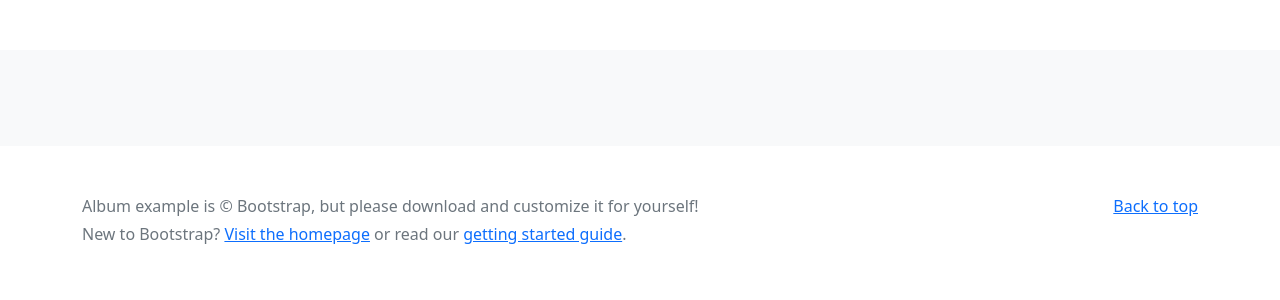
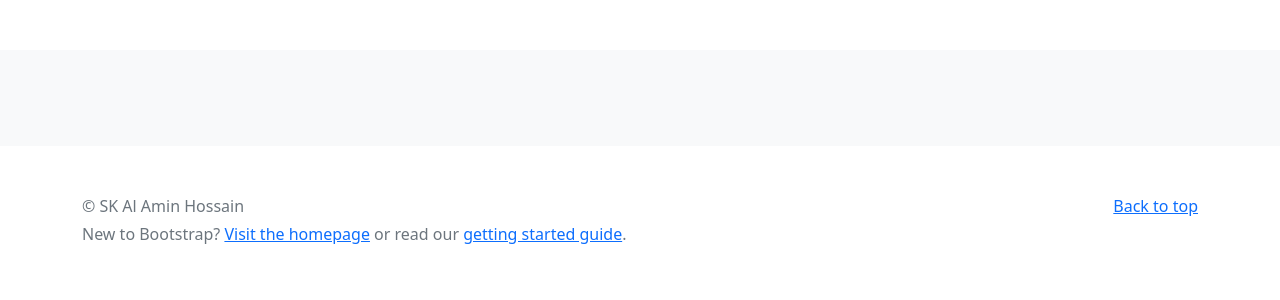
Before and after one commit to skalaminhossain/blog_project, a Django app: template templates/album/index.html in a window 1280 px wide. Shown: the part 430-730 px from the top of the page. Run offline with Django 3.2, Linux system fonts and the light colour scheme; the template is opened without the code that fills it, so the values that code supplies are empty; some libraries are stand-ins or nearby versions.

Commit message:
Update index.html

```diff
--- a/templates/album/index.html
+++ b/templates/album/index.html
@@ -117,7 +117,7 @@
     <p class="float-end mb-1">
       <a href="#">Back to top</a>
     </p>
-    <p class="mb-1">Album example is &copy; Bootstrap, but please download and customize it for yourself!</p>
+    <p class="mb-1"> &copy; SK Al Amin Hossain</p>
     <p class="mb-0">New to Bootstrap? <a href="/">Visit the homepage</a> or read our <a href="../getting-started/introduction/">getting started guide</a>.</p>
   </div>
 </footer>
```
